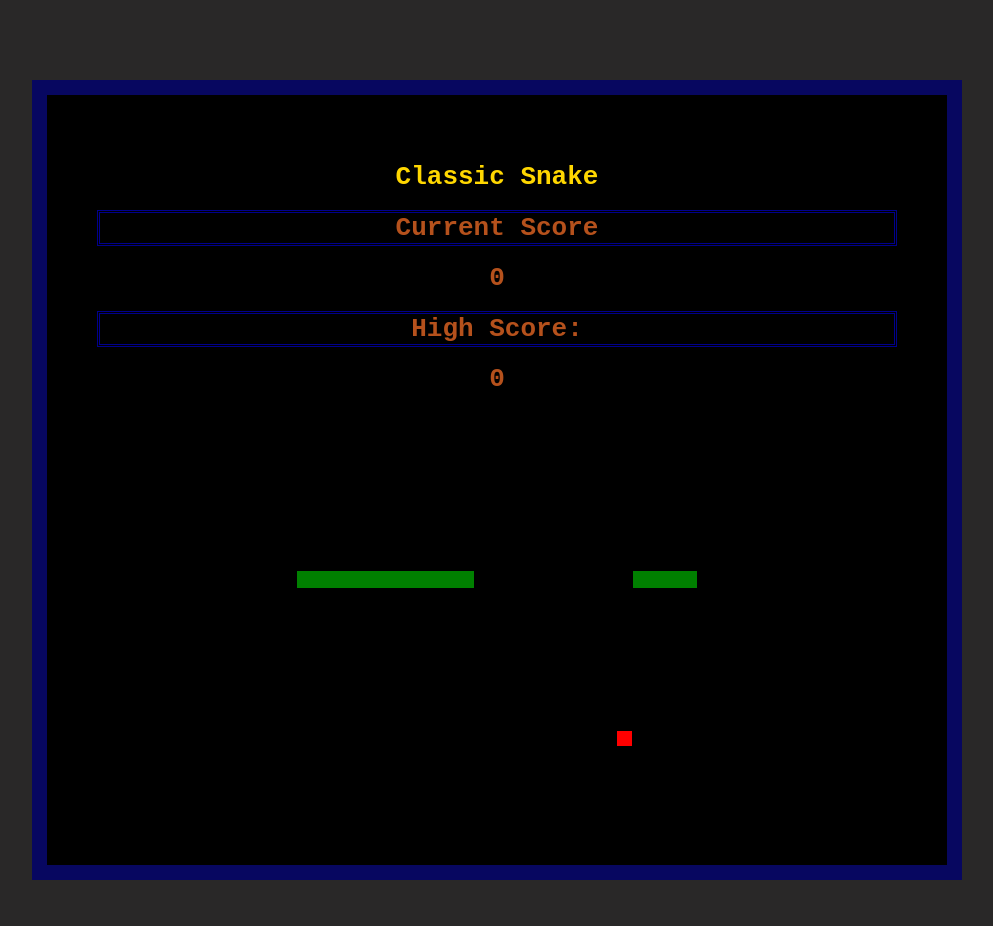
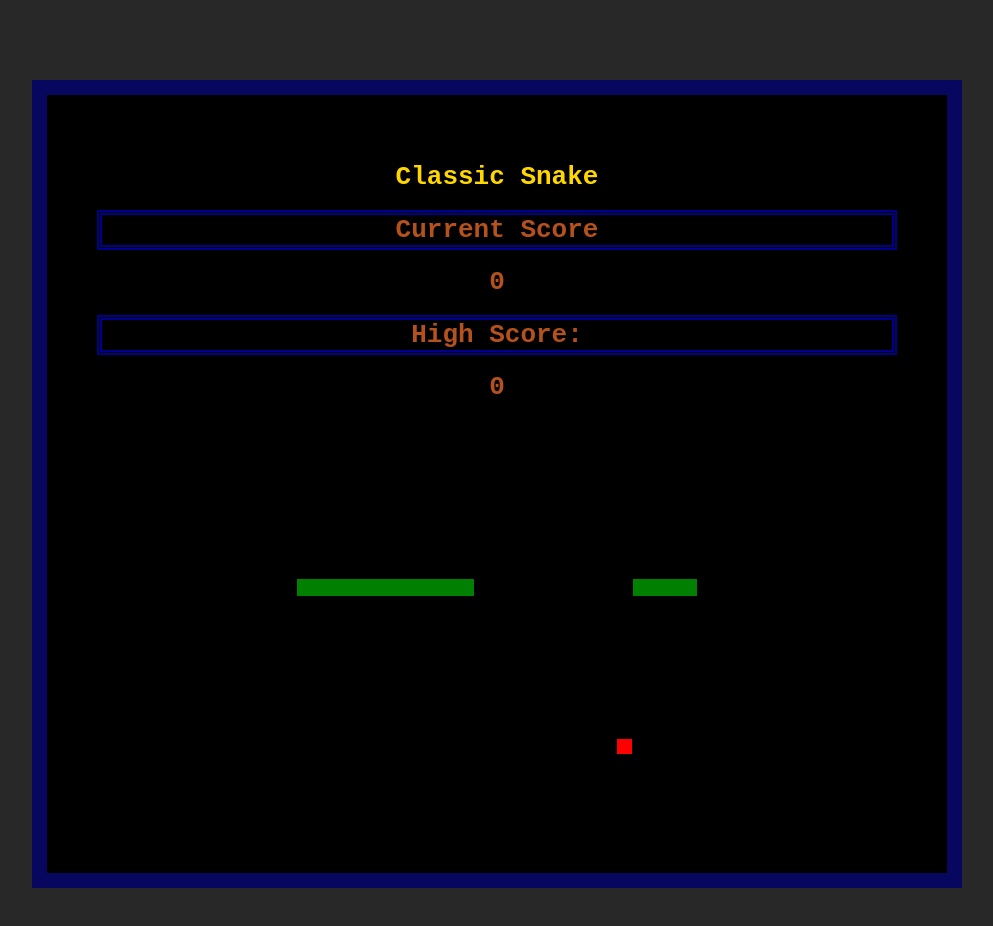
Before and after one commit to ZachMcD223/Snake-Game, a plain HTML site: page index.html in a window 1280 px wide. Shown: the whole page, without its empty margins (56-1049 px from the left). Drawn offline with Linux system fonts and the light colour scheme.

Commit message:
add border width

```diff
--- a/style.css
+++ b/style.css
@@ -4,10 +4,10 @@ text-align:center;
 font-family: monospace;
 }
 .Hi-score
-{border-style: double;border-color: darkblue;
+{border-style: double;border-color: darkblue;border-width: 5px
 }
 .Current-score
-{border-style: double;border-color: darkblue;
+{border-style: double;border-color: darkblue;border-width: 5px
 }
 .grid-container
 {background-color: rgb(0, 0, 0);
```
